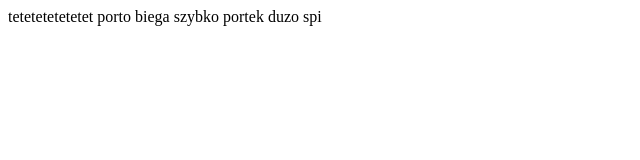
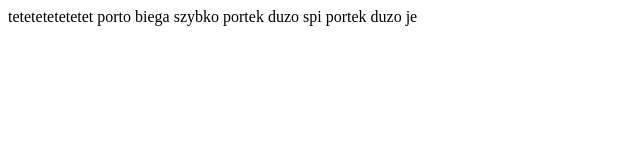
Before and after one commit to ewag707/testniedziela, a plain HTML site: page index.html in a window 1280 px wide. Shown: the whole page, without its empty margins (0-640 px from the left). Drawn offline with Linux system fonts and the light colour scheme.

Commit message:
czwarta zmiana

```diff
--- a/index.html
+++ b/index.html
@@ -8,5 +8,6 @@
 tetetetetetetet
 porto biega szybko
 portek duzo spi
+portek duzo je
 </body>
 </html>
```
